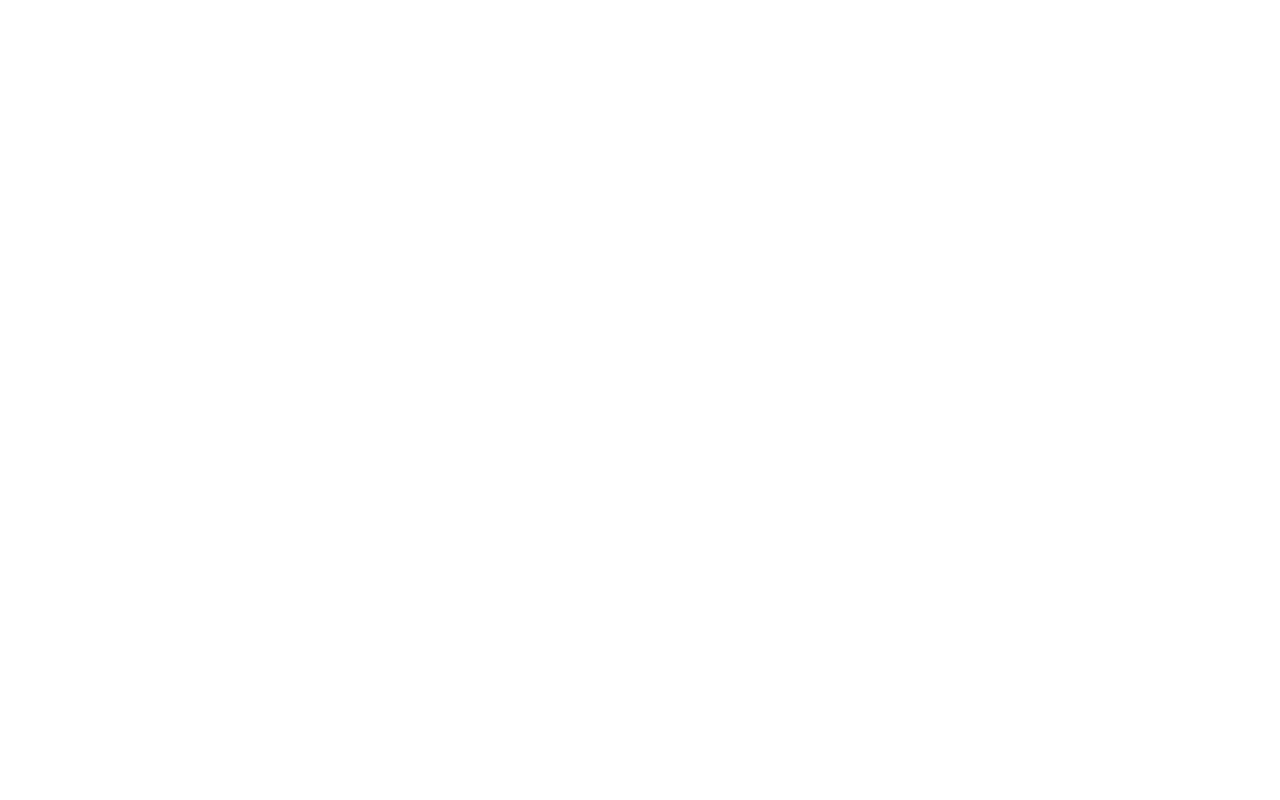
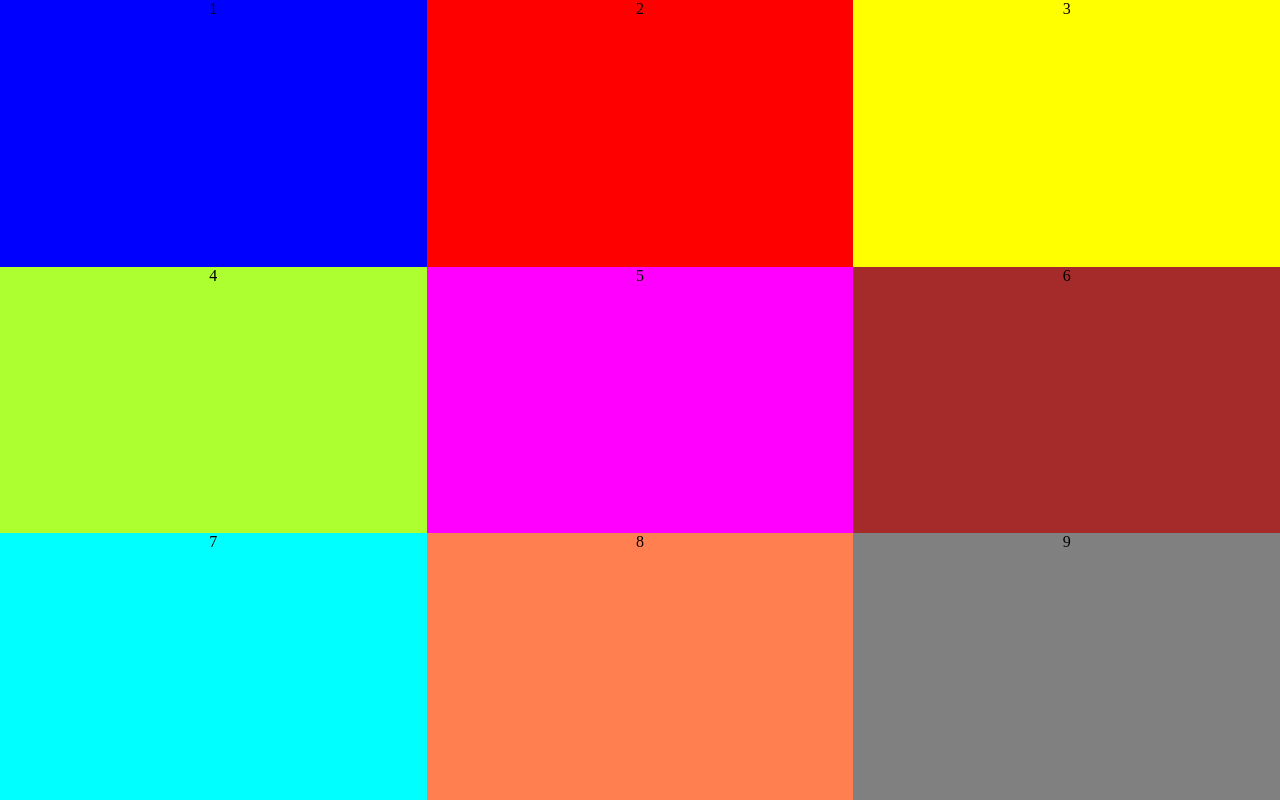
Before and after one commit to AlterraDeveloper/Frontend-sandbox, a plain HTML site: page index.html in a window 1280 px wide. Drawn offline with Linux system fonts and the light colour scheme.

Commit message:
посмотрел курс по css grid + попытался сделать модальное окно с помощью этой технологии

```diff
--- /dev/null
+++ b/css/authForm.css
@@ -0,0 +1,77 @@
+body {
+    margin: 0;
+  }
+
+  .container {
+    display: grid;
+    height: 100vh;
+    justify-content: center;
+    align-content: center;
+  }
+
+  .auth-form {
+    display: grid;
+    align-content: center;
+    border: 2px solid #bbbbbb;
+    border-radius: 10px;
+    padding: 30px;
+    width: 60vh;
+    grid-template:
+      "none auth-label none" 5vh
+      "none login-label none login-input none" 5vh
+      "none password-label none password-input" 5vh
+      "none none login-btn none none" 5vh
+      "none signup-btn none" 5vh
+      / 10vh 15vh 10vh 15vh 10vh;
+  }
+
+  .m-10 {
+    margin: 10px;
+  }
+
+  .auth-label-item {
+    grid-area: auth-label;
+  }
+
+  .login-label-item {
+    grid-area: login-label;
+  }
+
+  .login-input-item {
+    grid-area: login-input;
+  }
+
+  .password-label-item {
+    grid-area: password-label;
+  }
+
+  .password-input-item {
+    grid-area: password-input;
+  }
+
+  .login-btn-item {
+    grid-area: login-btn;
+  }
+
+  .signup-btn-item {
+    grid-area: sign-up;
+  }
+
+  input {
+    padding: 5px;
+    border-radius: 5px;
+  }
+
+  button {
+    padding: 10px 15px 10px 15px;
+    border: none;
+    color: white;
+  }
+
+  .success-color {
+    background-color: #00aa00;
+  }
+
+  .primary-color {
+    background-color: blue;
+  }
--- a/css/styles.css
+++ b/css/styles.css
@@ -0,0 +1,58 @@
+body {
+  margin: 0;
+}
+
+.container {
+  display: grid;
+  height: 100vh;
+  grid-template-columns: repeat(3, 1fr);
+  grid-template-rows: repeat(3, 1fr);
+  /* justify-content: center; */
+  /* align-content: start; */
+
+  /* по вертикали   */
+  align-items: stretch;
+  /* по горизонтали */
+  justify-items: stretch;
+
+  text-align: center;
+  text-justify: center;
+
+  align-content: center;
+}
+
+.item-1 {
+  background-color: blue;
+}
+
+.item-2 {
+  background-color: red;
+}
+
+.item-3 {
+  background-color: yellow;
+}
+
+.item-4 {
+  background-color: greenyellow;
+}
+
+.item-5 {
+  background-color: magenta;
+}
+
+.item-6 {
+  background-color: brown;
+}
+
+.item-7 {
+  background-color: cyan;
+}
+
+.item-8 {
+  background-color: coral;
+}
+
+.item-9 {
+  background-color: gray;
+}
--- a/index.html
+++ b/index.html
@@ -1,10 +1,24 @@
 <html lang="en">
+
 <head>
     <meta charset="UTF-8">
     <meta name="viewport" content="width=device-width, initial-scale=1.0">
-    <title>Document</title>
+    <title>CSS grid</title>
+    <link rel="stylesheet" href="./css/styles.css">
 </head>
+
 <body>
+    <div class="container">
+        <div class="item item-1">1</div>
+        <div class="item item-2">2</div>
+        <div class="item item-3">3</div>
+        <div class="item item-4">4</div>
+        <div class="item item-5">5</div>
+        <div class="item item-6">6</div>
+        <div class="item item-7">7</div>
+        <div class="item item-8">8</div>
+        <div class="item item-9">9</div>
+    </div>
+</body>
 
-</body>
 </html>
```
Also changed, not shown: common/AuthForm.html (added, +48 -0 lines).
